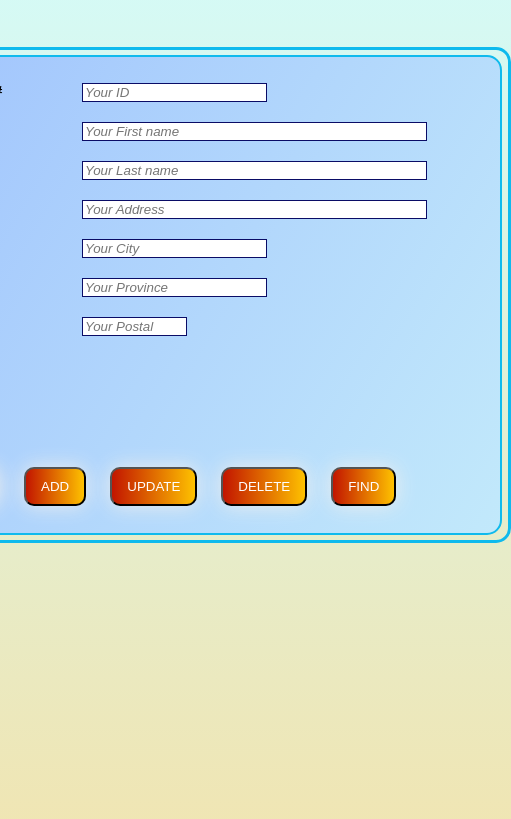
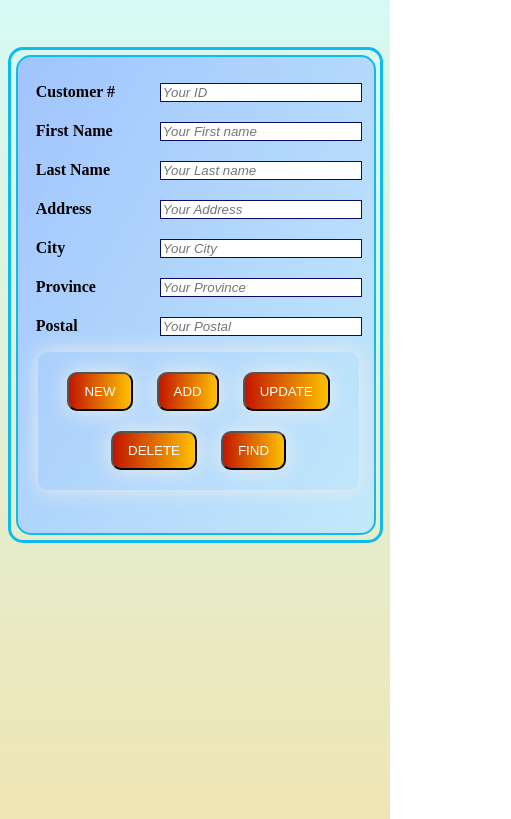
Before and after one commit to danvufs/project2-js2, a website: page index.html in a window 390 px wide. Shown: the part 130-949 px from the top of the page, 511 px wide, since content can reach past the window. Drawn offline with nearby package versions, Linux system fonts and the light colour scheme.

Commit message:
update responsive

```diff
--- a/index.html
+++ b/index.html
@@ -90,6 +90,72 @@
             color: #fff;
             text-decoration: none;
         }
+
+        @media screen and (max-width: 600px) {
+            .main-container {
+                max-width: 92%;
+                margin-left: -48%;
+                margin-top: 50px;
+                margin-bottom: 700px;
+                padding: 5px;
+            }
+
+            .form {
+                width: 91%;
+                padding: 15px;
+                border: 2px solid #0fbaed;
+                border-radius: 15px;
+                background-image: linear-gradient(120deg, #a1c4fd 0%, #c2e9fb 100%);
+            }
+
+            .buttons {
+                float: left;
+                margin-left: 5px;
+            }
+
+            button {
+                background-image: linear-gradient(to right, #c21500 0%, #ffc500 51%, #c21500 100%)
+            }
+
+            .buttons {
+                margin-top: -65px;
+                padding: 10px 15px;
+                text-align: center;
+                text-transform: uppercase;
+                transition: 0.5s;
+                background-size: 200% auto;
+                color: white;
+                box-shadow: 0 0 20px #eee;
+                border-radius: 10px;
+            }
+
+            td {
+                min-width: 115px;
+                height: 35px;
+                font-weight: 800;
+            }
+
+            input {
+                width: 100%;
+            }
+
+            @media screen and (max-width: 400px) {
+                td {
+                    min-width: 120px;
+                }
+
+                .buttons {
+                    margin-top: -105px;
+                    padding: 10px 15px;
+                    text-align: center;
+                    text-transform: uppercase;
+                    transition: 0.5s;
+                    background-size: 200% auto;
+                    color: white;
+                    box-shadow: 0 0 20px #eee;
+                    border-radius: 10px;
+                }
+            }
     </style>
 
 </head>
```
